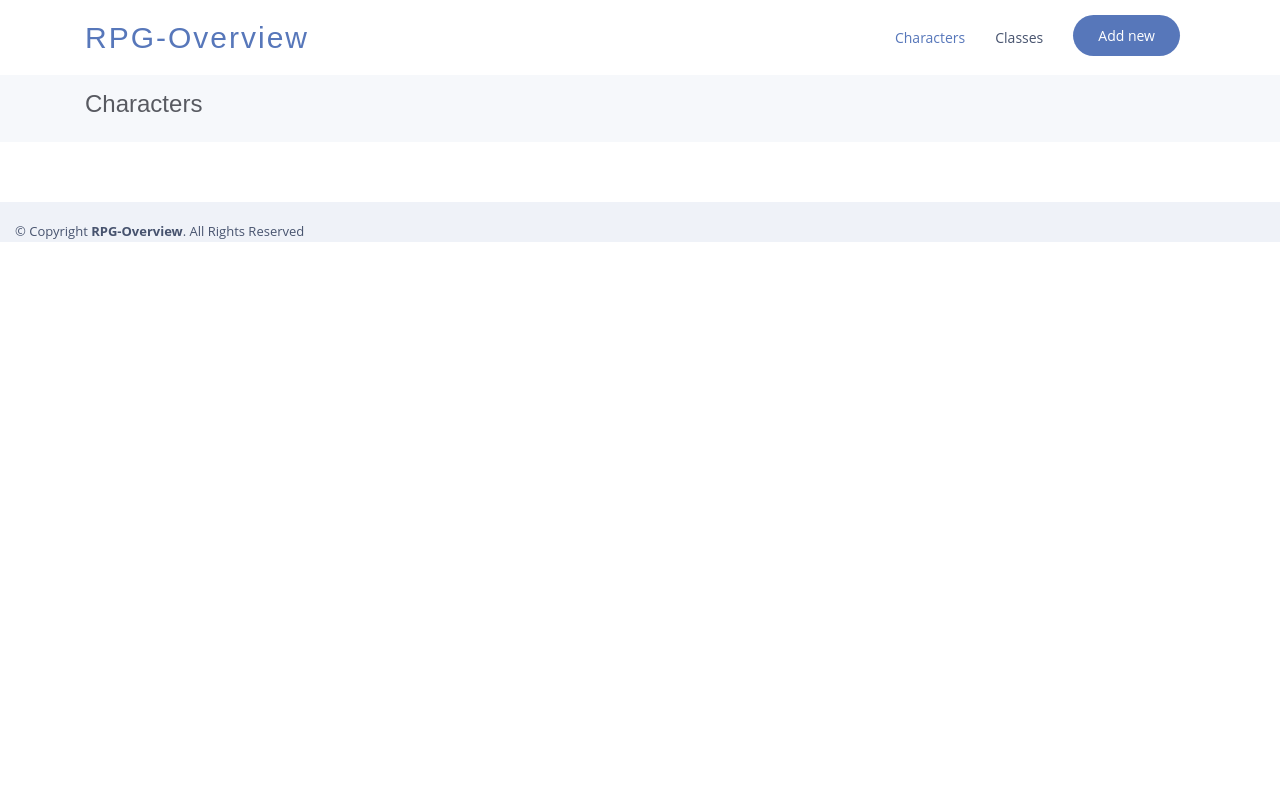
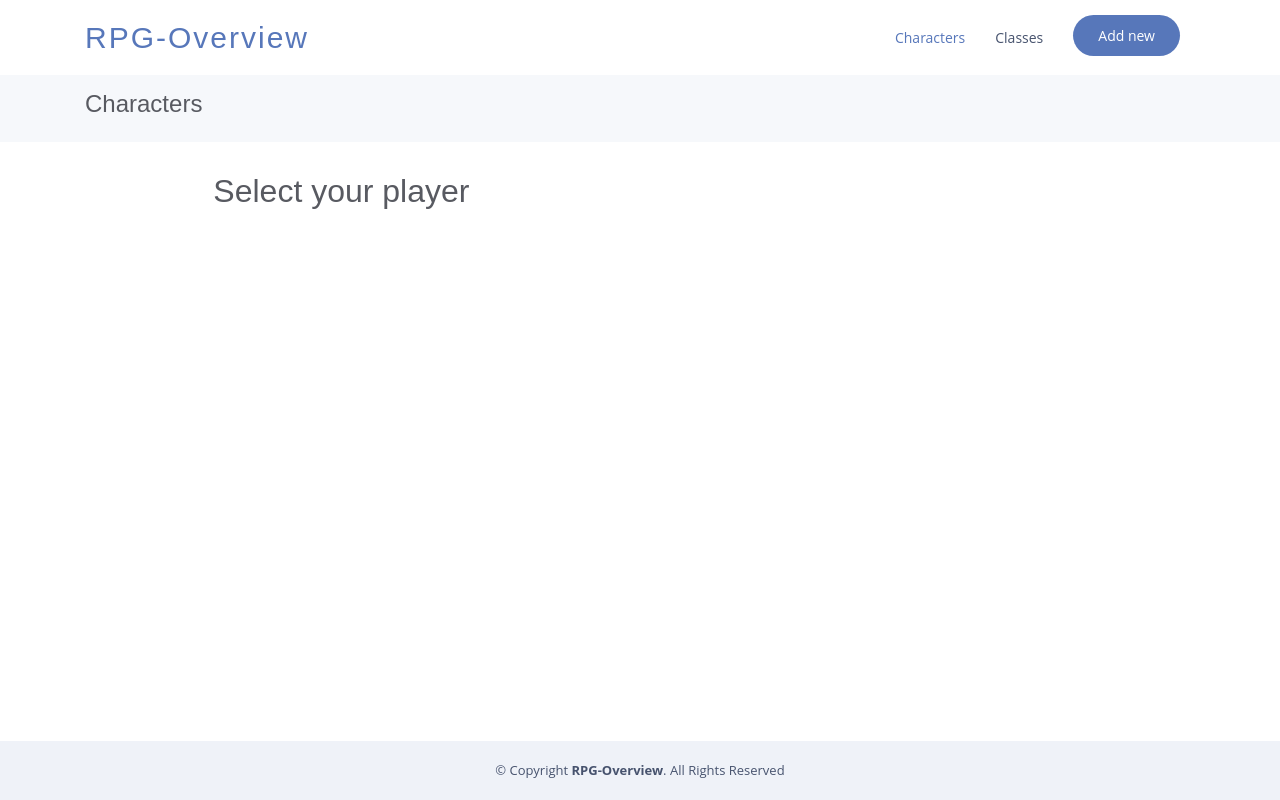
Before and after one commit to xberault/rpg-overview, a website built with webpack: page dist/index.html in a window 1280 px wide. Built offline with nearby package versions, Linux system fonts and the light colour scheme; files whose address does not match are found by name.

Commit message:
footer css improvements (fixed bottom + center)

```diff
--- a/src/models/characters.js
+++ b/src/models/characters.js
@@ -21,6 +21,7 @@ export class Character extends HTMLHandler {
         HTMLHandler.leftNav("characters.html");
         HTMLHandler.setTitle("Characters");
         Character.getAllCharacters()
+        HTMLHandler.setRight("<h2>Select your player</h2>")
     }
 
 
--- a/src/styles/main.css
+++ b/src/styles/main.css
@@ -720,7 +720,6 @@ section {
 
 #footer .copyright {
     text-align: center;
-    float: left;
     color: #47536e;
 
 }
@@ -729,6 +728,10 @@ section {
     font-size: 13px;
     color: #47536e;
     width: 100%;
+    position: fixed;
+    left: 0;
+    bottom: 0;
+    text-align: center;
 }
 
 @media (max-width: 768px) {
@@ -738,9 +741,10 @@ section {
         padding: 5px 0;
     }
 }
-#class-container,  #character-container{
+
+#class-container, #character-container {
     max-height: 60vh;
-    overflow:scroll;
+    overflow: scroll;
     overflow-x: hidden;
     -webkit-overflow-scrolling: touch;
 }
```
